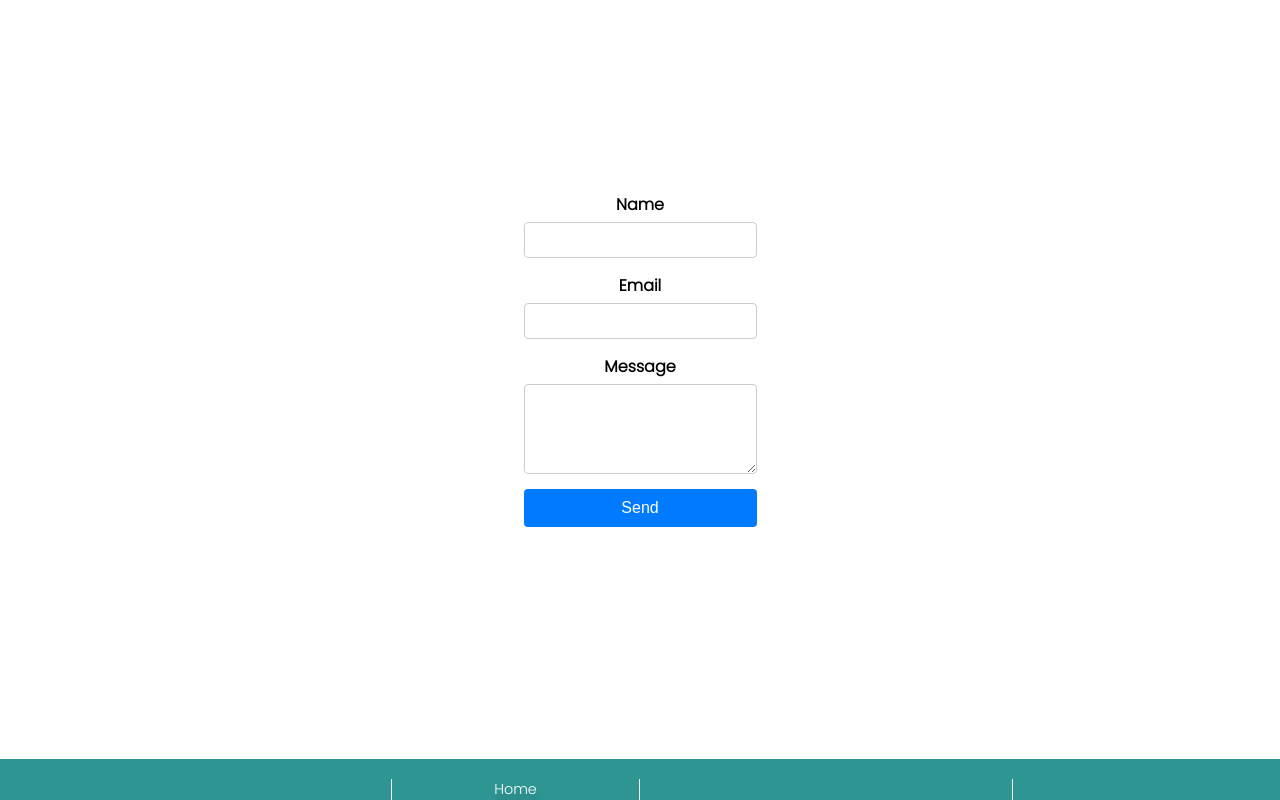
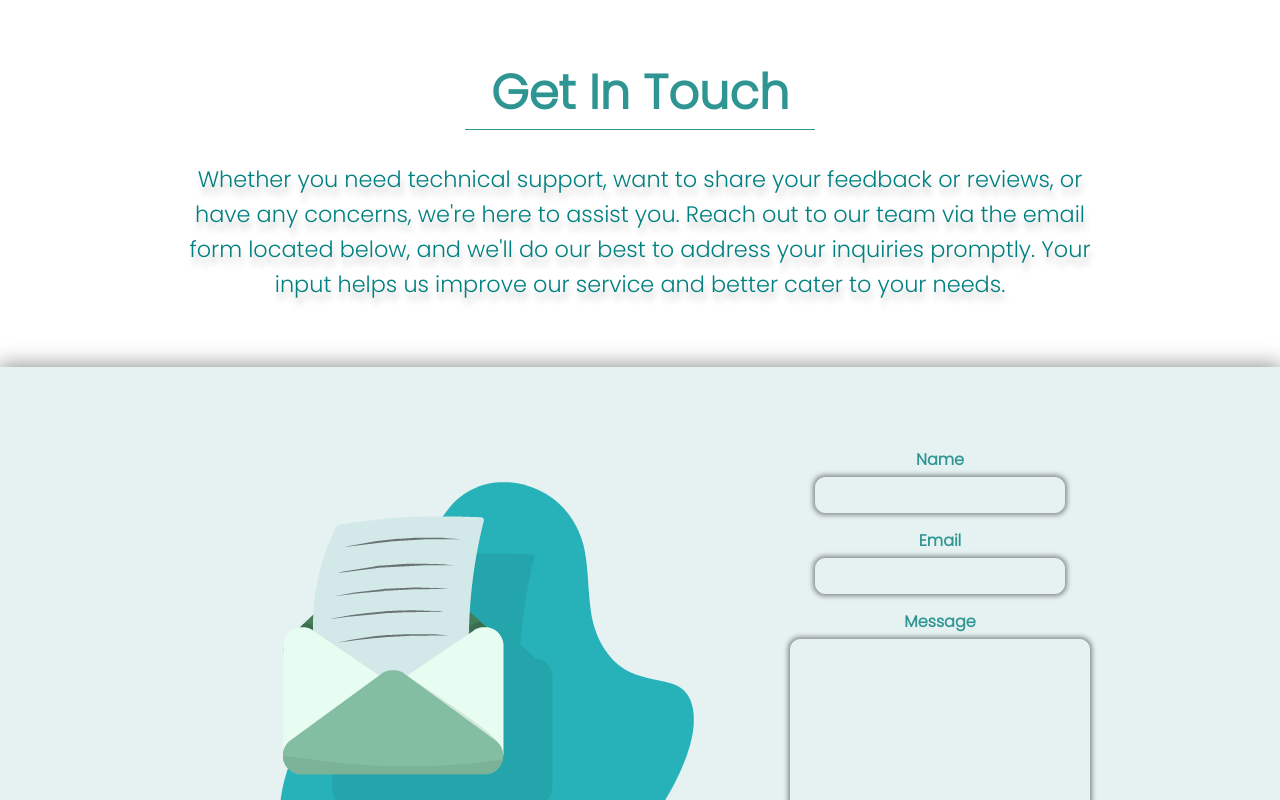
Before and after one commit to EncurageApp/encurageWeb, a React (Create React App) app: page /HelpCenterLayout/Contact in a window 1280 px wide. Shown: the part 1040-1840 px from the top of the page. Built offline with nearby package versions, Linux system fonts and the light colour scheme.

Commit message:
changes to contact form

```diff
--- a/src/components/ContactForm.jsx
+++ b/src/components/ContactForm.jsx
@@ -11,7 +11,6 @@ export const ContactForm = () => {
     const templateID = "template_78imrxc";
     const userID = "OP9s9s4CNaoyWMibg";
 
-    // Fetch values from the form using refs or state
     const name = e.target.elements.name.value;
     const email = e.target.elements.email.value;
     const message = e.target.elements.message.value;
@@ -30,7 +29,7 @@ export const ContactForm = () => {
       .then((response) => {
         console.log("Email sent!", response);
         setResponseMessage("Thank you for your message!");
-        e.target.reset(); // Clear the form
+        e.target.reset();
       })
       .catch((error) => {
         console.error("Error sending email:", error);
@@ -39,7 +38,7 @@ export const ContactForm = () => {
   };
 
   return (
-    <div className="contact-container">
+    <div className="contact-form-container">
       {responseMessage && (
         <div className="response-message">{responseMessage}</div>
       )}
--- /dev/null
+++ b/src/components/animations/EmailAnimation.jsx
@@ -0,0 +1,11 @@
+import React from "react";
+import Lottie from "lottie-react";
+import emailAnimation from "../../assets/email.json";
+
+export const EmailAnimation = () => {
+  return (
+    <div className="email-animation">
+      <Lottie loop={true} animationData={emailAnimation} />
+    </div>
+  );
+};
--- a/src/css/HelpCenter.css
+++ b/src/css/HelpCenter.css
@@ -48,13 +48,17 @@ Help Layout
     -3px 0px 7px rgba(0, 128, 128, 0.5), 0px 4px 7px rgba(0, 128, 128, 0.5);
 }
 
-.help-layout span {
+.help-layout h3 {
+  margin: 3rem auto 0;
+  max-width: 400px;
+  color: var(--primaryFour);
   font-size: 1.8rem;
+  border-bottom: 0.3px solid var(--primaryFour);
 }
 
 .help-layout p {
   color: var(--primaryOne);
-  margin: 2rem auto;
+  margin: 0 auto 2rem;
   padding: 2rem;
   max-width: 1000px;
   font-size: 1.2rem;
@@ -88,6 +92,7 @@ Help Layout
   text-shadow: 2px 8px 6px rgba(0, 0, 0, 0.2),
     0px -5px 35px rgba(255, 255, 255, 0.3);
   transition: all 0.3s ease-in-out;
+  box-shadow: 0px 0px 5px 2px rgba(0, 0, 0, 0.43);
 }
 
 .hcNavLink:hover {
@@ -102,48 +107,37 @@ Contact Section
 =====================================
 */
 
-.contact-form {
-  display: flex;
-  flex-direction: column;
-  max-width: 400px;
-  margin: auto;
+.contact-page {
+  margin: 2rem auto;
 }
 
-.label {
-  margin-bottom: 5px;
-  font-weight: bold;
-}
-
-.input,
-.textarea {
-  padding: 8px;
-  margin-bottom: 15px;
-  border: 1px solid #ccc;
-  border-radius: 4px;
-  font-size: 16px;
-}
-
-.textarea {
-  resize: vertical;
-}
-
-.submit-button {
-  padding: 10px 20px;
-  background-color: #007bff;
-  color: white;
-  border: none;
-  border-radius: 4px;
-  cursor: pointer;
-  font-size: 16px;
-}
-
-.submit-button:hover {
-  background-color: #0056b3;
+.contact-page h1 {
+  margin: 0 auto;
+  color: var(--primaryFour);
+  font-size: 3rem;
+  border-bottom: 0.3px solid var(--primaryFour);
+  max-width: 350px;
 }
 
 .contact-container {
+  background-color: var(--primaryThree);
+  padding: 1rem;
+  display: flex;
+  flex-direction: column;
+  justify-content: center;
+  align-items: center;
+  box-shadow: 0px 0px 20px 2px rgba(0, 0, 0, 0.43);
+}
+
+.email-animation {
+  max-width: 700px;
+}
+
+/* Contact Form */
+
+.contact-form-container {
   position: relative;
-  height: 100vh;
+  min-height: 50vh;
   display: flex;
   justify-content: center;
   align-items: center;
@@ -154,12 +148,87 @@ Contact Section
   top: 50%;
   left: 50%;
   transform: translate(-50%, -50%);
-  background-color: rgba(0, 123, 255, 0.9);
+  background-color: var(--primaryFour);
   color: white;
   padding: 20px;
   border-radius: 5px;
   text-align: center;
   z-index: 999;
+}
+
+.contact-form {
+  display: flex;
+  flex-direction: column;
+  margin: auto;
+}
+
+.label {
+  color: var(--primaryFour);
+  margin-bottom: 5px;
+  font-weight: bold;
+}
+
+.input,
+.textarea {
+  margin: 0 auto;
+  width: 250px;
+  color: var(--primaryFour);
+  background-color: var(--primaryThree);
+  padding: 8px;
+  margin-bottom: 15px;
+  border: 1px solid var(--primaryThree);
+  border-radius: 10px;
+  font-size: 16px;
+  box-shadow: 0px 0px 5px 2px rgba(0, 0, 0, 0.43);
+}
+
+input[type="text"]:focus,
+input[type="email"]:focus {
+  border-color: var(--primaryFour);
+  outline: 0;
+  -webkit-box-shadow: inset 0 1px 1px var(--primaryFour),
+    0 0 8px var(--primaryFour);
+  box-shadow: inset 0 1px 1px var(--primaryFour), 0 0 8px var(--primaryFour);
+}
+
+.textarea {
+  width: 300px;
+  height: 200px;
+  color: var(--primaryFour);
+  resize: vertical;
+}
+
+.textarea:focus {
+  border-color: var(--primaryFour);
+  outline: 0;
+  -webkit-box-shadow: inset 0 1px 1px var(--primaryFour),
+    0 0 8px var(--primaryFour);
+  box-shadow: inset 0 1px 1px var(--primaryFour), 0 0 8px var(--primaryFour);
+}
+
+.submit-button {
+  margin: 1rem auto;
+  display: flex;
+  justify-content: center;
+  align-items: center;
+  width: 150px;
+  padding: 10px 20px;
+  background-color: var(--primaryThree);
+  color: var(--primaryFour);
+  border: none;
+  border-radius: 4px;
+  cursor: pointer;
+  font-size: 16px;
+  border: 1px solid var(--primaryFour);
+  transition: all 0.3s ease-in-out;
+  box-shadow: 0px 0px 5px 2px rgba(0, 0, 0, 0.43);
+}
+
+.submit-button:hover {
+  border: 1px solid var(--primaryThree);
+  background-color: var(--primaryFour);
+  color: var(--primaryThree);
+  transition: all 0.3s ease-in-out;
 }
 
 /*
@@ -256,6 +325,10 @@ Media Queries    Built from Mobile ==> Tablet/IPad ==> Desktop
   .help-layout p {
     font-size: 1.2rem;
   }
+
+  .contact-container {
+    flex-direction: row;
+  }
 }
 
 @media (min-width: 1101px) {
@@ -273,4 +346,8 @@ Media Queries    Built from Mobile ==> Tablet/IPad ==> Desktop
   .help-layout p {
     font-size: 1.4rem;
   }
+
+  .contact-container {
+    flex-direction: row;
+  }
 }
--- a/src/layouts/HelpCenterLayout.jsx
+++ b/src/layouts/HelpCenterLayout.jsx
@@ -17,9 +17,9 @@ export const HelpCenterLayout = () => {
           <h2>Help Center</h2>
         </div>
       </div>
+
+      <h3>Welcome to our Help Center!</h3>
       <p>
-        <span>Welcome to our Help Center!</span>
-        <br />
         Here, you can Contact Us with questions or concerns, you'll also find
         quick access to our FAQs, Terms and Conditions, and Privacy Policy
         sections. From getting in touch to understanding our policies,
--- a/src/pages/faq/Contact.jsx
+++ b/src/pages/faq/Contact.jsx
@@ -1,10 +1,24 @@
 import React from "react";
 import { ContactForm } from "../../components/ContactForm";
+import { EmailAnimation } from "../../components/animations/EmailAnimation";
 
 export const Contact = () => {
   return (
-    <main>
-      <ContactForm />
+    <main className="contact-page">
+      <div>
+        <h1>Get In Touch</h1>
+        <p>
+          Whether you need technical support, want to share your feedback or
+          reviews, or have any concerns, we're here to assist you. Reach out to
+          our team via the email form located below, and we'll do our best to
+          address your inquiries promptly. Your input helps us improve our
+          service and better cater to your needs.
+        </p>
+      </div>
+      <div className="contact-container">
+        <EmailAnimation />
+        <ContactForm />
+      </div>
     </main>
   );
 };
```
